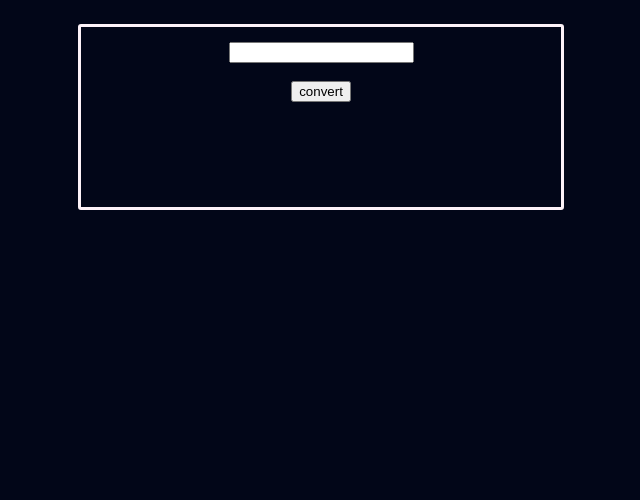
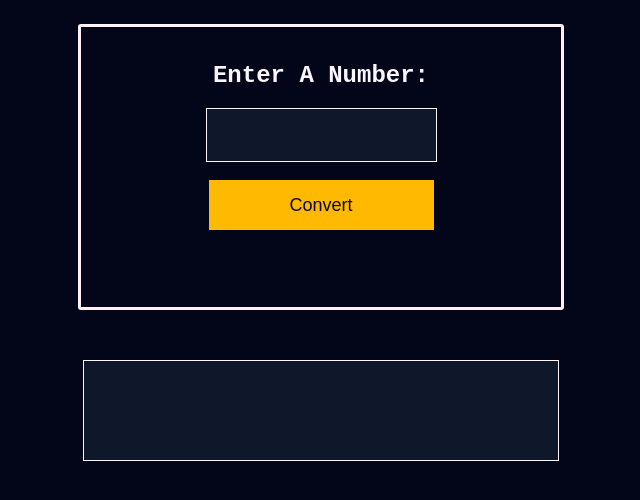
Before and after one commit to stevemuiru/roman-numeral-converter, a plain HTML site: page index.html in a window 1280 px wide. Shown: the part 228-728 px from the top of the page, without its empty margins (319-959 px from the left). Drawn offline with Linux system fonts and the light colour scheme.

Commit message:
css code additions

```diff
--- a/index.html
+++ b/index.html
@@ -9,10 +9,11 @@
 <body>
     <h1>ROMAN NUMERAL <br>CONVERTER</h1>
     <div class="box">
+        <h2>Enter A Number:</h2>
         <input id="number" type="number"></input>
         <br>
         <br>
-        <button id="convert-btn">convert</button>
+        <button id="convert-btn">Convert</button>
     </div>
 <span id="output"></span>
 <script src="main.js"></script>
--- a/style.css
+++ b/style.css
@@ -11,9 +11,43 @@ h1{
 }
 .box{
     border: 3px solid oklch(97.1% 0.014 343.198);
-    height: 150px;
+    height: 250px;
     width: 450px;
     border-radius: 3px;
     padding: 15px;
     text-align: center;
 }
+h2{
+    color: oklch(97.7% 0.014 308.299);
+}
+input{
+    border: 1px solid oklch(97.7% 0.014 308.299);
+    background-color: oklch(20.8% 0.042 265.755);
+    height: 50px;
+    width: 225px;
+    color: oklch(97.7% 0.014 308.299);
+    font-size: 25px;
+}
+#convert-btn{
+    height: 50px;
+    width: 225px;
+    border: none;
+    background-color: oklch(82.8% 0.189 84.429);
+    color: oklch(14.5% 0 0);
+    padding: 6px;
+    font-size: 18px;
+}
+#convert-btn:hover{
+    cursor: pointer;
+}
+#output{
+    margin-top: 50px;
+    height: 75px;
+    width: 450px;
+    border: 1px solid oklch(97.7% 0.014 308.299);
+    background-color:  oklch(20.8% 0.042 265.755);
+    font-size: 25px;
+    padding: 12px;
+    color: oklch(97.7% 0.014 308.299);
+    text-align: center;
+}
```
